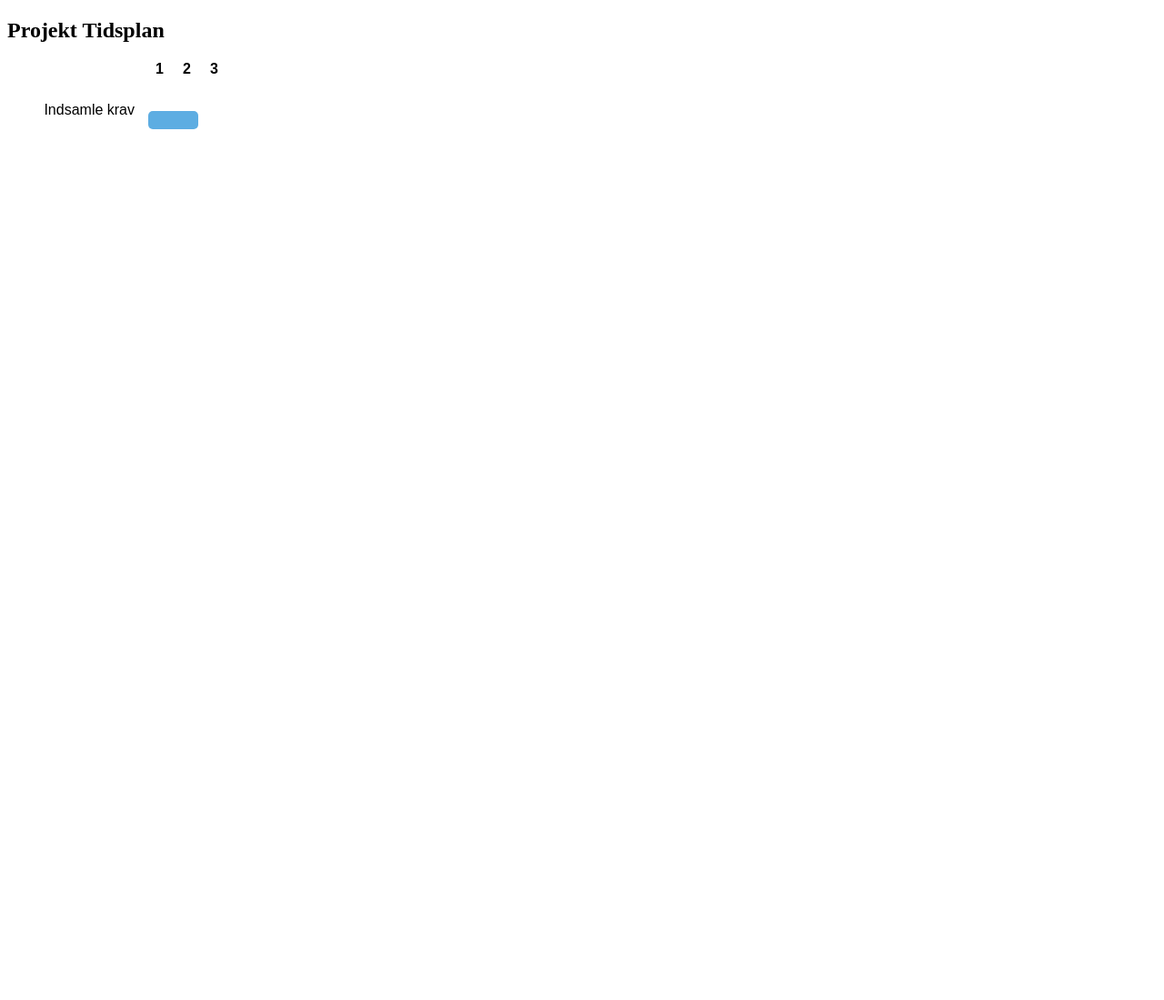
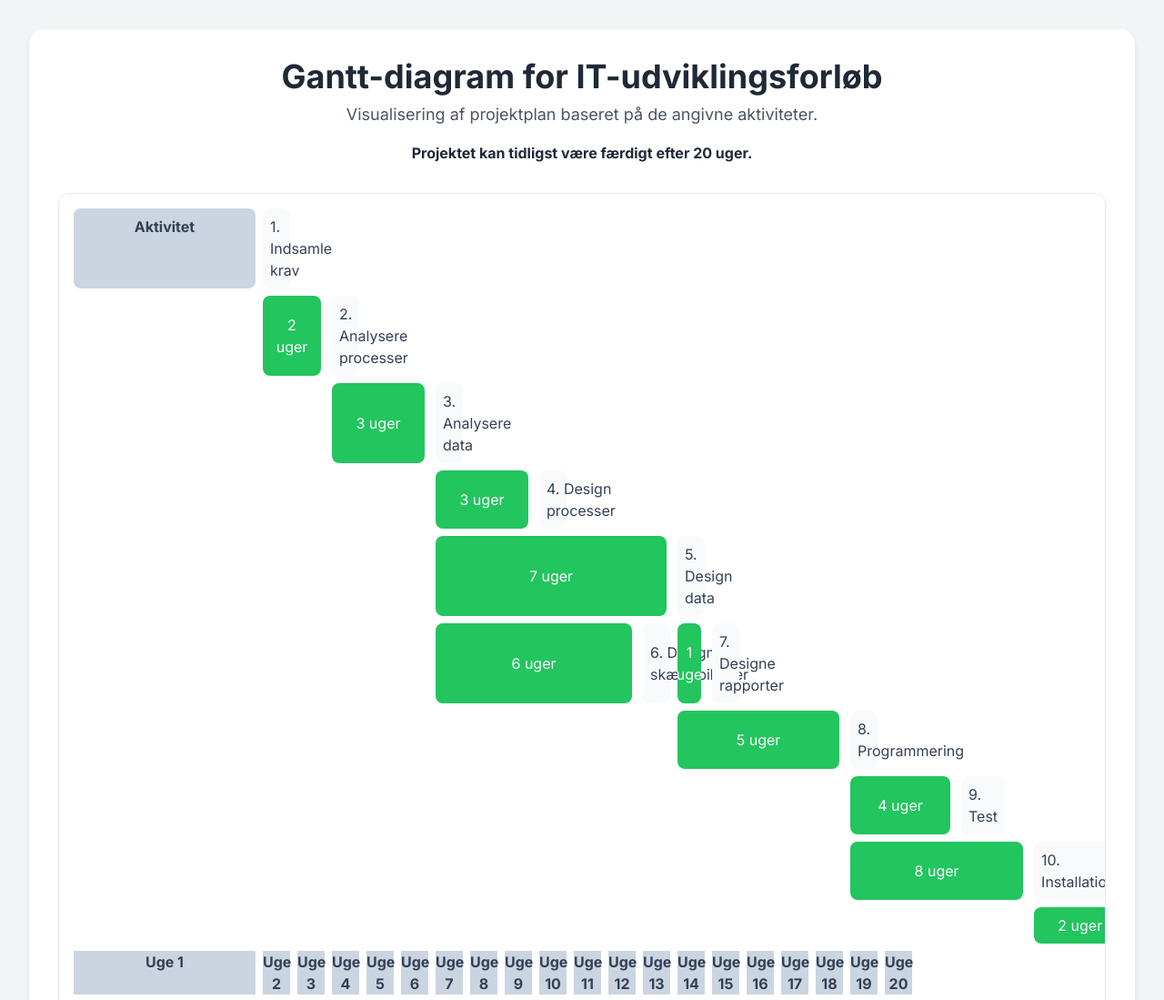
Before and after one commit to TgTweek/CI-CDtrial, a plain HTML site: page index.html in a window 1280 px wide. Shown: the top 1099 px of the page at 91% size. Before the commit the page ends 800 px from the top, so only its background shows below. Drawn offline with nearby package versions, Linux system fonts and the light colour scheme.

Commit message:
ændret igen

```diff
--- a/index.html
+++ b/index.html
@@ -1,51 +1,170 @@
 <!DOCTYPE html>
-<html>
+<html lang="da">
 <head>
-    <title>Gantt Diagram</title>
+    <meta charset="UTF-8">
+    <meta name="viewport" content="width=device-width, initial-scale=1.0">
+    <title>Gantt-diagram for IT-udviklingsforløb</title>
+    <script src="https://cdn.tailwindcss.com"></script>
     <style>
-        .gantt-container {
+        @import url('https://fonts.googleapis.com/css2?family=Inter:wght@400;700&display=swap');
+        body {
+            font-family: 'Inter', sans-serif;
+            background-color: #f0f4f8;
+            color: #334155;
+            padding: 2rem;
+        }
+        .container {
+            max-width: 1200px;
+            margin: 0 auto;
+            background-color: #ffffff;
+            border-radius: 1rem;
+            box-shadow: 0 4px 6px rgba(0, 0, 0, 0.1);
+            padding: 2rem;
+        }
+        .header {
+            text-align: center;
+            margin-bottom: 2rem;
+        }
+        .gantt-chart {
             display: grid;
-            grid-template-columns: 150px repeat(27, 25px); /* En kolonne for opgavens navn og 27 uger */
-            grid-auto-rows: 40px; /* Højden på hver række */
-            gap: 5px;
-            font-family: Arial, sans-serif;
+            grid-template-columns: 200px repeat(20, minmax(30px, 1fr));
+            gap: 0.5rem;
+            padding: 1rem;
+            border: 1px solid #e2e8f0;
+            border-radius: 0.75rem;
+            overflow-x: auto;
+        }
+        .gantt-chart-header {
+            display: contents;
+        }
+        .gantt-chart-header .cell {
+            font-weight: bold;
+            text-align: center;
+            background-color: #cbd5e1;
+            padding: 0.5rem;
+            border-radius: 0.5rem;
+        }
+        .gantt-chart-row {
+            display: contents;
         }
         .task-name {
-            grid-column: 1;
-            text-align: right;
-            padding-right: 10px;
+            font-weight: 500;
+            padding: 0.5rem;
+            background-color: #f8fafc;
+            border-radius: 0.5rem;
+            display: flex;
+            align-items: center;
+            justify-content: flex-start;
         }
         .task-bar {
-            background-color: #4A90E2;
-            border-radius: 5px;
-            height: 20px;
-            margin-top: 10px;
+            background-color: #60a5fa;
+            color: white;
+            padding: 0.5rem;
+            border-radius: 0.5rem;
+            text-align: center;
+            grid-column: span var(--duration);
+            margin-right: 0.25rem;
+            height: 100%;
+            display: flex;
+            align-items: center;
+            justify-content: center;
+            transition: all 0.3s ease-in-out;
         }
-        .week-header {
+        .week-label {
             text-align: center;
             font-weight: bold;
         }
-        .week-number {
-            grid-column: 2 / span 1; /* For uge 1 */
-        }
-        /* Eksempel på en opgave */
-        .task-1 {
-            grid-column: 2 / span 2; /* Starter i uge 2, strækker sig over 2 uger */
-            background-color: #5DADE2;
-        }
     </style>
 </head>
-<body>
+<body class="bg-gray-100">
 
-    <h2>Projekt Tidsplan</h2>
-    <div class="gantt-container">
-        <div class="week-header" style="grid-column: 2 / span 1;">1</div>
-        <div class="week-header" style="grid-column: 3 / span 1;">2</div>
-        <div class="week-header" style="grid-column: 4 / span 1;">3</div>
-        <div class="task-name">Indsamle krav</div>
-        <div class="task-bar task-1"></div>
+<div class="container">
+    <div class="header">
+        <h1 class="text-4xl font-bold mb-2 text-gray-800">Gantt-diagram for IT-udviklingsforløb</h1>
+        <p class="text-lg text-gray-600">Visualisering af projektplan baseret på de angivne aktiviteter.</p>
+        <p class="mt-4 font-bold text-gray-800">Projektet kan tidligst være færdigt efter 20 uger.</p>
+    </div>
 
+    <div class="gantt-chart">
+        <!-- Gantt Chart Header -->
+        <div class="gantt-chart-header">
+            <div class="cell bg-slate-300">Aktivitet</div>
+            <!-- Dynamic week labels -->
+            <script>
+                document.addEventListener('DOMContentLoaded', () => {
+                    const chart = document.querySelector('.gantt-chart');
+                    for (let i = 1; i <= 20; i++) {
+                        const weekDiv = document.createElement('div');
+                        weekDiv.className = 'cell bg-slate-300 week-label';
+                        weekDiv.textContent = `Uge ${i}`;
+                        chart.appendChild(weekDiv);
+                    }
+                });
+            </script>
         </div>
+
+        <!-- Gantt Chart Rows -->
+        <!-- Aktivitet 1: Indsamle krav (2 uger, starter i uge 1) -->
+        <div class="gantt-chart-row">
+            <div class="task-name">1. Indsamle krav</div>
+            <div class="task-bar bg-green-500" style="grid-column: 2 / span 2;">2 uger</div>
+        </div>
+
+        <!-- Aktivitet 2: Analysere processer (3 uger, starter i uge 3, efter aktivitet 1) -->
+        <div class="gantt-chart-row">
+            <div class="task-name">2. Analysere processer</div>
+            <div class="task-bar bg-green-500" style="grid-column: 4 / span 3;">3 uger</div>
+        </div>
+
+        <!-- Aktivitet 3: Analysere data (3 uger, starter i uge 6, efter aktivitet 2) -->
+        <div class="gantt-chart-row">
+            <div class="task-name">3. Analysere data</div>
+            <div class="task-bar bg-green-500" style="grid-column: 7 / span 3;">3 uger</div>
+        </div>
+
+        <!-- Aktivitet 4: Design processer (7 uger, starter i uge 6, efter aktivitet 2) -->
+        <div class="gantt-chart-row">
+            <div class="task-name">4. Design processer</div>
+            <div class="task-bar bg-green-500" style="grid-column: 7 / span 7;">7 uger</div>
+        </div>
+
+        <!-- Aktivitet 5: Design data (6 uger, starter i uge 6, efter aktivitet 2) -->
+        <div class="gantt-chart-row">
+            <div class="task-name">5. Design data</div>
+            <div class="task-bar bg-green-500" style="grid-column: 7 / span 6;">6 uger</div>
+        </div>
+
+        <!-- Aktivitet 6: Designe skærmbilleder (1 uge, starter i uge 14, efter aktivitet 3 og 4) -->
+        <div class="gantt-chart-row">
+            <div class="task-name">6. Designe skærmbilleder</div>
+            <div class="task-bar bg-green-500" style="grid-column: 14 / span 1;">1 uge</div>
+        </div>
+
+        <!-- Aktivitet 7: Designe rapporter (5 uger, starter i uge 14, efter aktivitet 4 og 5) -->
+        <div class="gantt-chart-row">
+            <div class="task-name">7. Designe rapporter</div>
+            <div class="task-bar bg-green-500" style="grid-column: 14 / span 5;">5 uger</div>
+        </div>
+
+        <!-- Aktivitet 8: Programmering (4 uger, starter i uge 15, efter aktivitet 6 og 7) -->
+        <div class="gantt-chart-row">
+            <div class="task-name">8. Programmering</div>
+            <div class="task-bar bg-green-500" style="grid-column: 19 / span 4;">4 uger</div>
+        </div>
+
+        <!-- Aktivitet 9: Test (8 uger, starter i uge 19, efter aktivitet 7) -->
+        <div class="gantt-chart-row">
+            <div class="task-name">9. Test</div>
+            <div class="task-bar bg-green-500" style="grid-column: 19 / span 8;">8 uger</div>
+        </div>
+
+        <!-- Aktivitet 10: Installation (2 uger, starter i uge 27, efter aktivitet 8 og 9) -->
+        <div class="gantt-chart-row">
+            <div class="task-name">10. Installation</div>
+            <div class="task-bar bg-green-500" style="grid-column: 27 / span 2;">2 uger</div>
+        </div>
+    </div>
+</div>
 
 </body>
 </html>
```
